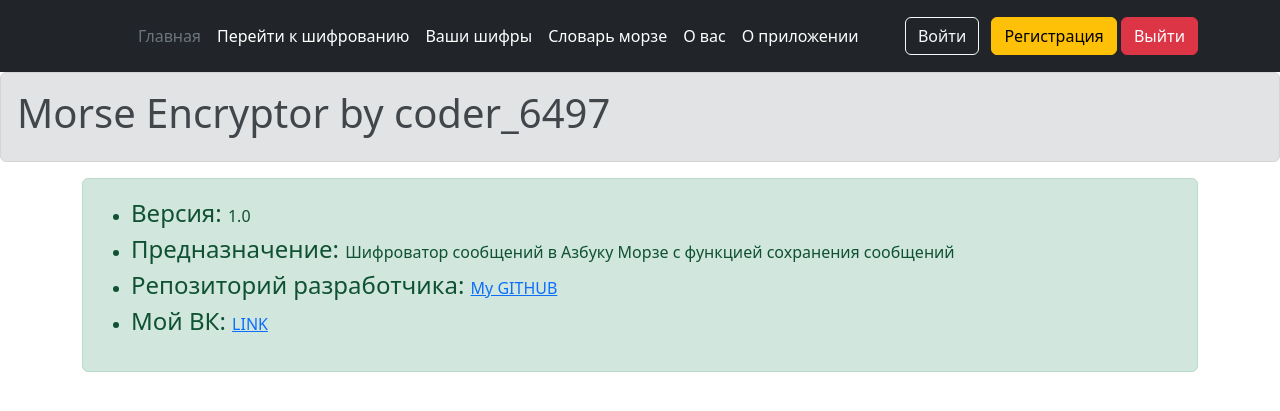
After one commit to coder6497/MorseCoder, a Flask app: page /about_app in a window 1280 px wide. The commit adds this page. Shown: the top 411 px of the page. Run offline with Flask 2, Linux system fonts and the light colour scheme.

Commit message:
Final Commit

```diff
--- a/main.py
+++ b/main.py
@@ -8,7 +8,7 @@
 from werkzeug.security import generate_password_hash, check_password_hash
 
 
-class MorseCoder:
+class MorseEncryptor:
     def __init__(self, user_input):
         with open("morse_code.json", "r", encoding="utf-8") as f:
             self.morse = json.load(f)
@@ -50,7 +50,7 @@
     n_word = ''
     form = EncryptForm()
     if form.validate_on_submit():
-        coder = MorseCoder(form.word.data)
+        coder = MorseEncryptor(form.word.data)
         if form.select.data == "Закодировать":
             n_word = coder.to_morse()
         if form.select.data == "Раскодировать":
@@ -62,9 +62,8 @@
 
 
 @app.route('/dict')
-@login_required
 def crypt_dict():
-    coder = MorseCoder('')
+    coder = MorseEncryptor('')
     return render_template('crypt.html', morse=coder.morse)
 
 
@@ -128,6 +127,11 @@
     return render_template('about.html', user=current_user, about=about)
 
 
+@app.route('/about_app')
+def about_app():
+    return render_template('about_app.html')
+
+
 class Users(db.Model, UserMixin):
     id = db.Column(db.Integer, primary_key=True)
     username = db.Column(db.String())
--- /dev/null
+++ b/requirements.txt
@@ -0,0 +1,4 @@
+flask
+flask_wtf
+flask_sqlalchemy
+flask_login
--- a/static/style.css
+++ /dev/null
@@ -1,3 +0,0 @@
-h1{
-    color: red;
-}
--- /dev/null
+++ b/templates/about_app.html
@@ -0,0 +1,16 @@
+{%extends "basic.html"%}
+
+{%block title%}О приложении{%endblock%}
+
+{%block body%}
+    <div class="container">
+        <div class="alert alert-success">
+            <ul>
+                <li><font size="5">Версия: </font>1.0</li>
+                <li><font size="5">Предназначение: </font>Шифроватор сообщений в Азбуку Морзе с функцией сохранения сообщений</li>
+                <li><font size="5">Репозиторий разработчика: </font><a href="https://github.com/coder6497/MorseCoder">My GITHUB</a></li>
+                <li><font size="5">Мой ВК: </font><a href="https://vk.com/gonshik.nelegalniy">LINK</a></li>
+            </ul>
+        </div>
+    </div>
+{%endblock%}
--- a/templates/basic.html
+++ b/templates/basic.html
@@ -6,7 +6,6 @@
 </head>
 <body>
     <link href="https://cdn.jsdelivr.net/npm/bootstrap@5.2.0-beta1/dist/css/bootstrap.min.css" rel="stylesheet" integrity="sha384-0evHe/X+R7YkIZDRvuzKMRqM+OrBnVFBL6DOitfPri4tjfHxaWutUpFmBp4vmVor" crossorigin="anonymous">
-    <link rel="stylesheet" href="{{url_for('static', filename='style.css')}}">
     <header class="p-3 bg-dark text-white">
     <div class="container">
       <div class="d-flex flex-wrap align-items-center justify-content-center justify-content-lg-start">
@@ -20,7 +19,7 @@
             <li><a href="/encrypts" class="nav-link px-2 text-white">Ваши шифры</a></li>
             <li><a href="/dict" class="nav-link px-2 text-white">Словарь морзе</a></li>
           <li><a href="/about_user" class="nav-link px-2 text-white">О вас</a></li>
-          <li><a href="#" class="nav-link px-2 text-white">О приложении</a></li>
+          <li><a href="/about_app" class="nav-link px-2 text-white">О приложении</a></li>
         </ul>
         <div class="text-end">
           <a href="/login"><button type="button" class="btn btn-outline-light me-2">Войти</button></a>
--- a/templates/main.html
+++ b/templates/main.html
@@ -5,7 +5,7 @@
 {%endblock%}
 
 {%block body%}
-    <link rel="stylesheet" href="{{url_for('static', filename='style.css')}}">
     <a href="/encrypt"><button type="button" class="btn btn-secondary">Зашифровать/<br>расшифровать сообщение</button></a>
-    <a href="/encrypts"><button type="button" class="btn btn-secondary">Перейти хранилище<br>шифров</button></a>
+    <a href="/encrypts"><button type="button" class="btn btn-secondary">Перейти в хранилище<br>шифров</button></a>
+    <a href="/dict"><button type="button" class="btn btn-secondary">Перейти в <br>Словарь морзе</button></a>
 {%endblock%}
```
Also changed, not shown: templates/about.html (+6 -4 lines), crypt_base.db (added).
